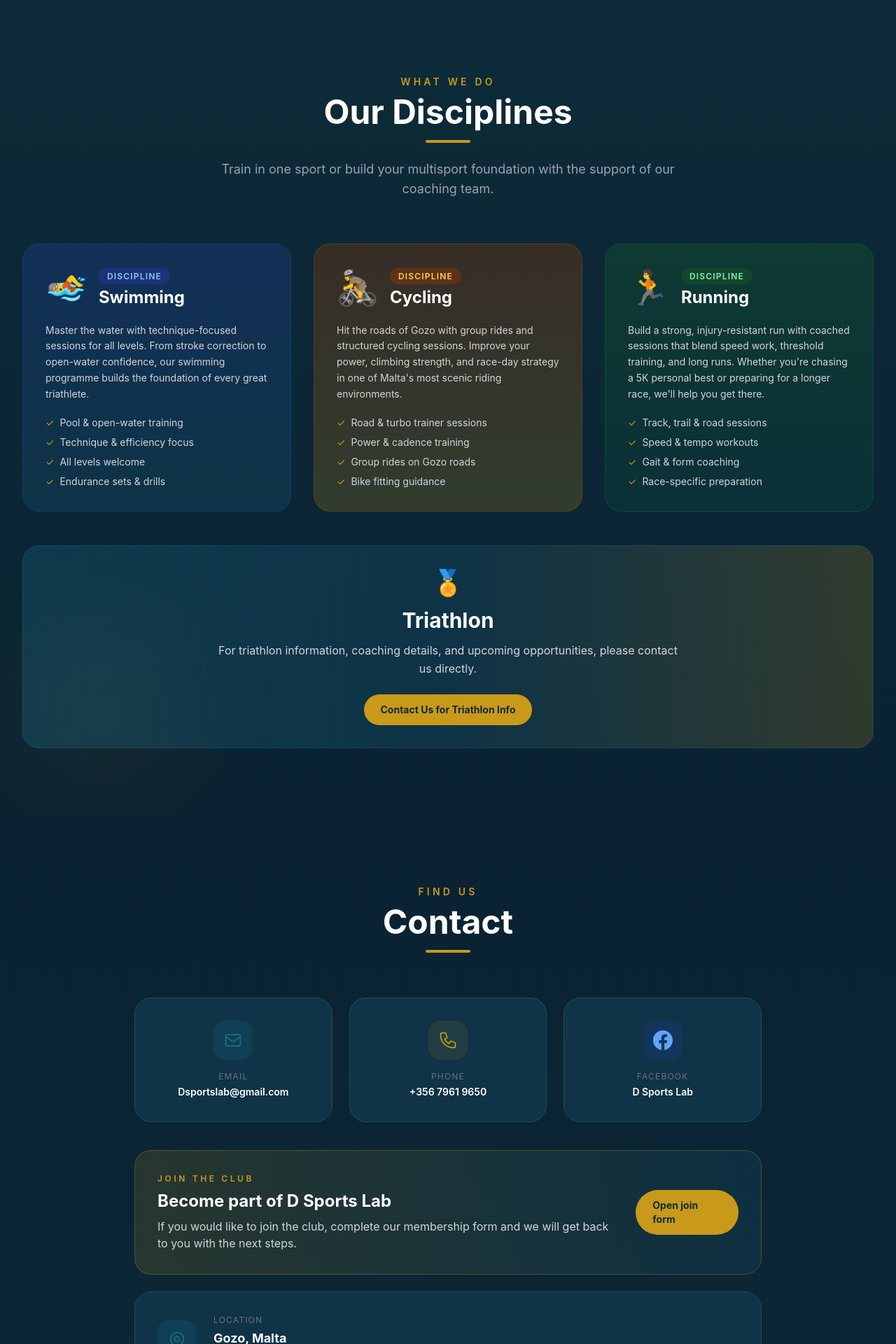
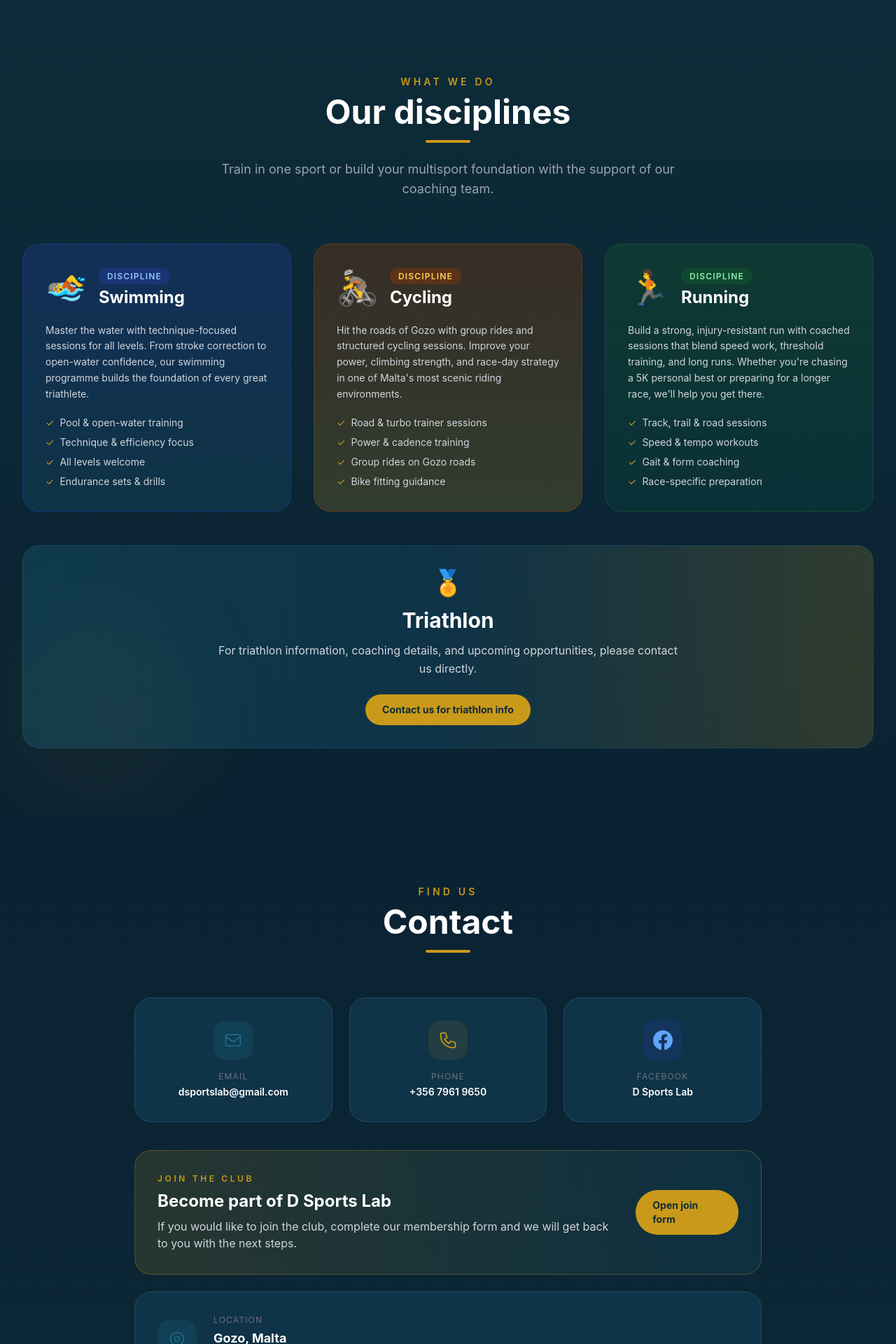
Before and after one commit to moudyellaz/dsportslab, a Next.js app: page / in a window 1280 px wide. Shown: the part 1560-3480 px from the top of the page at 70% size. Built offline with nearby package versions, Linux system fonts and the light colour scheme.

Commit message:
fix remaining website text casing

```diff
--- a/app/components/Contact.tsx
+++ b/app/components/Contact.tsx
@@ -4,7 +4,7 @@ import { useState } from "react";
 
 type FormState = "idle" | "success" | "error";
 
-const FORMSUBMIT_ENDPOINT = "https://formsubmit.co/ajax/Dsportslab@gmail.com";
+const FORMSUBMIT_ENDPOINT = "https://formsubmit.co/ajax/dsportslab@gmail.com";
 
 export default function Contact() {
   const [formState, setFormState] = useState<FormState>("idle");
@@ -57,7 +57,7 @@ export default function Contact() {
 
         <div className="grid md:grid-cols-3 gap-6 max-w-4xl mx-auto">
           <a
-            href="mailto:Dsportslab@gmail.com"
+            href="mailto:dsportslab@gmail.com"
             className="bg-dark-card border border-dark-border hover:border-primary/50 rounded-3xl p-8 text-center flex flex-col items-center gap-4 transition-all hover:-translate-y-1 group"
           >
             <div className="w-14 h-14 rounded-2xl bg-primary/20 flex items-center justify-center group-hover:bg-primary/30 transition-colors">
@@ -68,7 +68,7 @@ export default function Contact() {
             <div>
               <div className="text-xs text-gray-500 uppercase tracking-widest mb-1">Email</div>
               <div className="text-white font-semibold text-sm group-hover:text-accent transition-colors">
-                Dsportslab@gmail.com
+                dsportslab@gmail.com
               </div>
             </div>
           </a>
@@ -175,7 +175,7 @@ export default function Contact() {
               <div className="grid sm:grid-cols-2 gap-6">
                 <div>
                   <label className="block text-sm font-medium text-gray-300 mb-2" htmlFor="name">
-                    Full Name <span className="text-accent">*</span>
+                    Full name <span className="text-accent">*</span>
                   </label>
                   <input
                     id="name"
@@ -242,7 +242,7 @@ export default function Contact() {
               </button>
 
               <p className="text-center text-gray-600 text-xs">
-                Messages are sent to <a href="mailto:Dsportslab@gmail.com" className="text-primary hover:text-accent transition-colors">Dsportslab@gmail.com</a>
+                Messages are sent to <a href="mailto:dsportslab@gmail.com" className="text-primary hover:text-accent transition-colors">dsportslab@gmail.com</a>
               </p>
             </form>
           )}
--- a/app/components/Disciplines.tsx
+++ b/app/components/Disciplines.tsx
@@ -58,7 +58,7 @@ export default function Disciplines() {
             What We Do
           </span>
           <h2 className="text-4xl sm:text-5xl font-bold text-white mt-2 mb-4">
-            Our Disciplines
+            Our disciplines
           </h2>
           <div className="h-1 w-16 bg-accent mx-auto rounded-full mb-6" />
           <p className="text-gray-400 max-w-2xl mx-auto text-lg">
@@ -111,7 +111,7 @@ export default function Disciplines() {
               href="/#contact"
               className="inline-flex items-center justify-center bg-accent hover:bg-yellow-500 text-dark font-bold text-sm px-6 py-3 rounded-full transition-all hover:-translate-y-0.5"
             >
-              Contact Us for Triathlon Info
+              Contact us for triathlon info
             </a>
           </div>
         </div>
```
